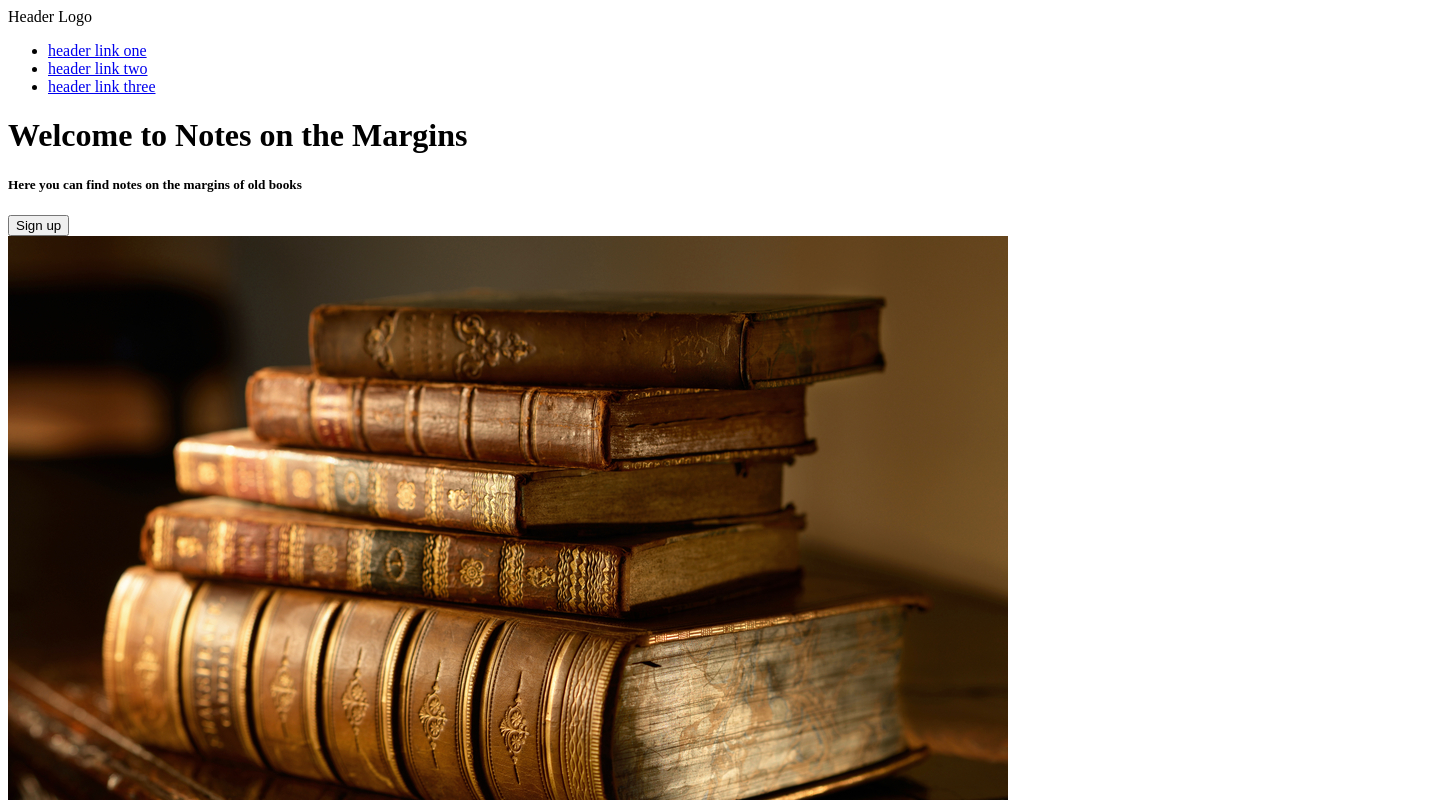
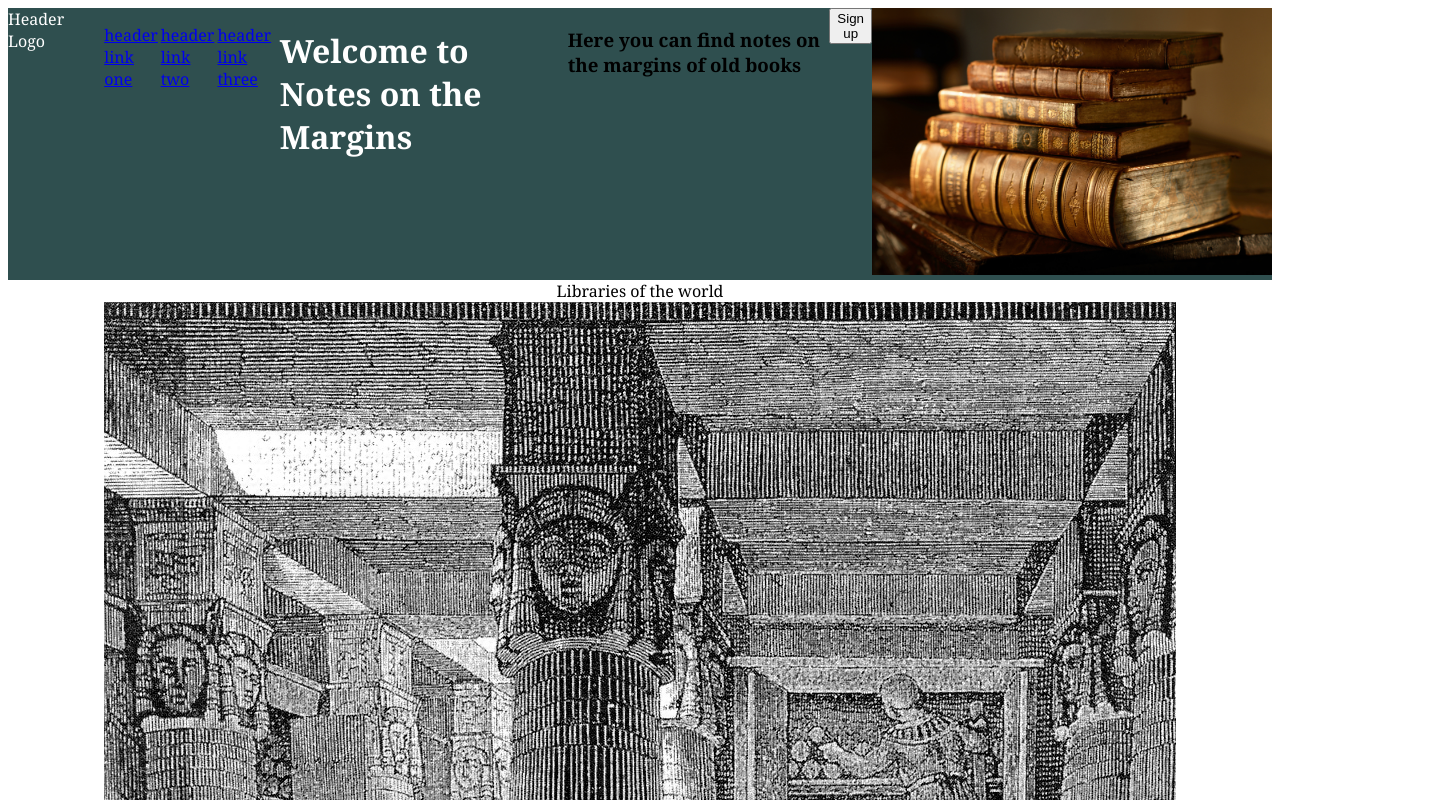
Before and after one commit to ulkar-aghayeva/website1, a plain HTML site: page index.html in a window 1280 px wide. Shown: the top 800 px of the page, 1448 px wide, since content can reach past the window. Drawn offline with Linux system fonts and the light colour scheme.

Commit message:
work in progress on style.css

```diff
--- a/index.html
+++ b/index.html
@@ -6,6 +6,7 @@
         <link rel="stylesheet" href="style.css">
     </head>
     <body>
+        <div class="container1">
         <div class="header">
             <div>Header Logo</div>
             <div class="header-links">
@@ -16,24 +17,53 @@
                 </ul>
             </div>
         </div>
-        <div class="container1">
+
             <div class="header">
               <h1>Welcome to Notes on the Margins</h1>
              </div>
              <div class="text">
-              <h5>Here you can find notes on the margins of old books</h5>
+              <h3>Here you can find notes on the margins of old books</h3>
             </div>
             <div class="button">
               <button>Sign up</button>
             </div>
+
             <div class="image">
-              <img src="images/oldbooks.jpg" alt="a stack of old books">
+              <img src="images/oldbooks.jpg" alt="a stack of old books" width="400">
             </div>
+        </div>
 
+        <div class="container2">
+            <div class="title">Libraries of the world</div>
+                <div class="images">
+                    <div class="info">
+                        <img src="/images/libraryalex.jpg" alt="library of Alexandria">
+                        <div class="text">this is library of Alexandria</div>
+                    </div>
+                    <div class="info">
+                        <img src="/images/babel.jpg" alt="library of Babel">
+                        <div class="text">this is library of Babel</div>
+                    </div>
+                    <div class="info">
+                        <img src="/images/stuttgart.jpg" alt="public library of Stuttgart">
+                        <div class="text">public library of Stuttgart</div>
+                    </div>
+                    <div class="info">
+                        <img src="/images/nypl.jpg" alt="New York Public Library">
+                        <div class="text">New York Public Library</div>
+                    </div>
+                </div>
         </div>
-        <div class="container2">
-
+        <div class="text-box">
+            <div class="text">By this art you may contemplate the variation of the 23 letters...</div>
+            <div class="subtext">Anatomy of Melancholy, Pt. 2, Sec. II, Mem. IV</div>
         </div>
+        <div class="bottom-section">
+            <div class="large-text">Sign up for our newsletter</div>
+            <div class="small-text">sent biweekly on Fridays</div>
+            <button>Sign up</button>
+        </div>
+        <div class="footer">Copyright - Notes on the Margins 2022</div>
     </body>
 
 </html>
--- a/style.css
+++ b/style.css
@@ -0,0 +1,31 @@
+body {
+    font-family: Cambria, Cochin, Georgia, Times, 'Times New Roman', serif;
+}
+
+.container1 {
+    display: flex;
+    background-color: darkslategrey;
+
+}
+
+.header {
+    display: flex;
+    color: white;
+}
+
+.header-links {
+    color: white;
+    text-decoration: none;
+}
+ul {
+    display: flex;
+    color: white;
+    text-decoration: none;
+    list-style: none;
+}
+
+.container2 {
+    display: flex;
+    flex-direction: column;
+    text-align: center;
+}
```
Also changed, not shown: images/babel.jpg (added), images/libraryalex.jpg (added), images/nypl.jpg (added), 1 other file.
